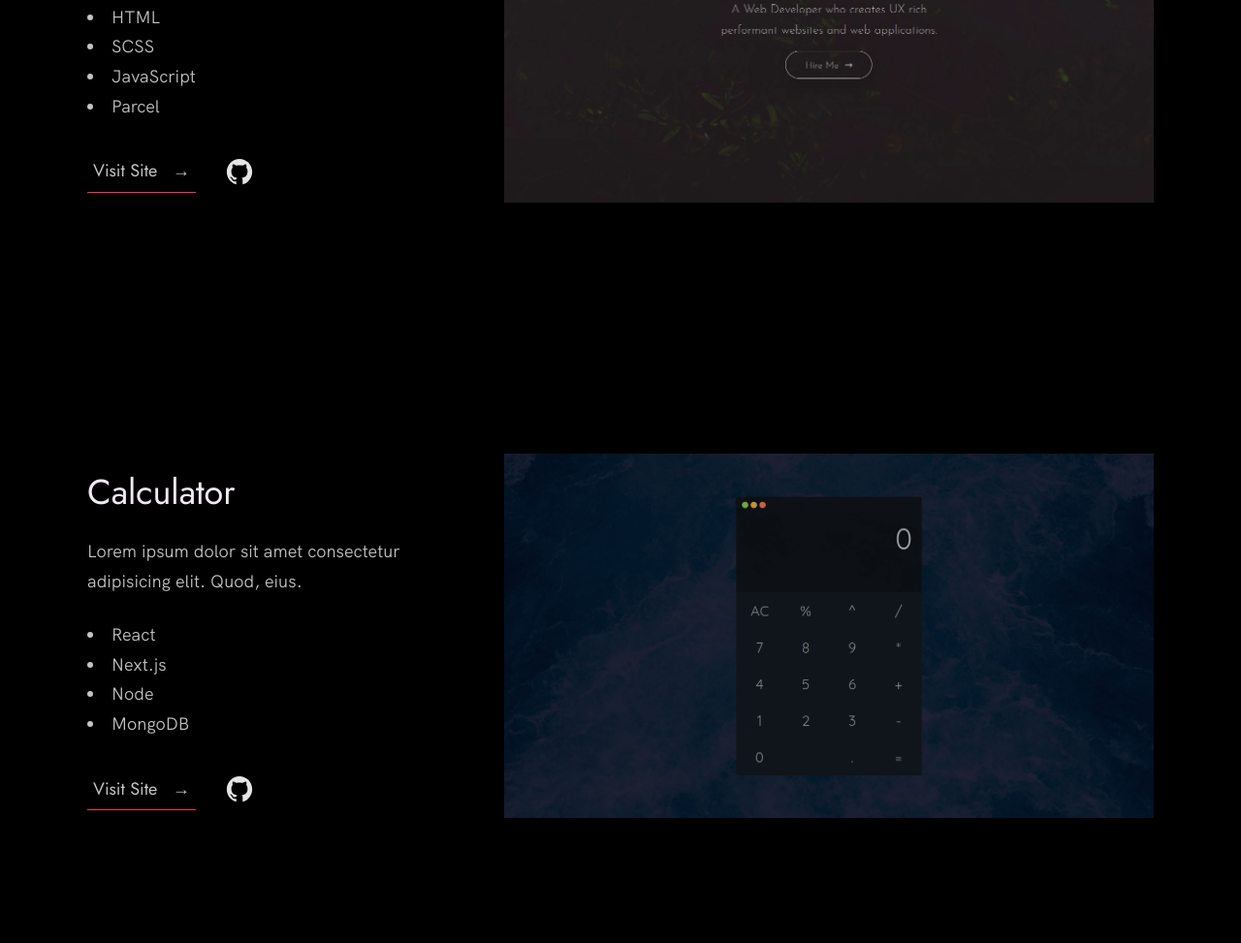
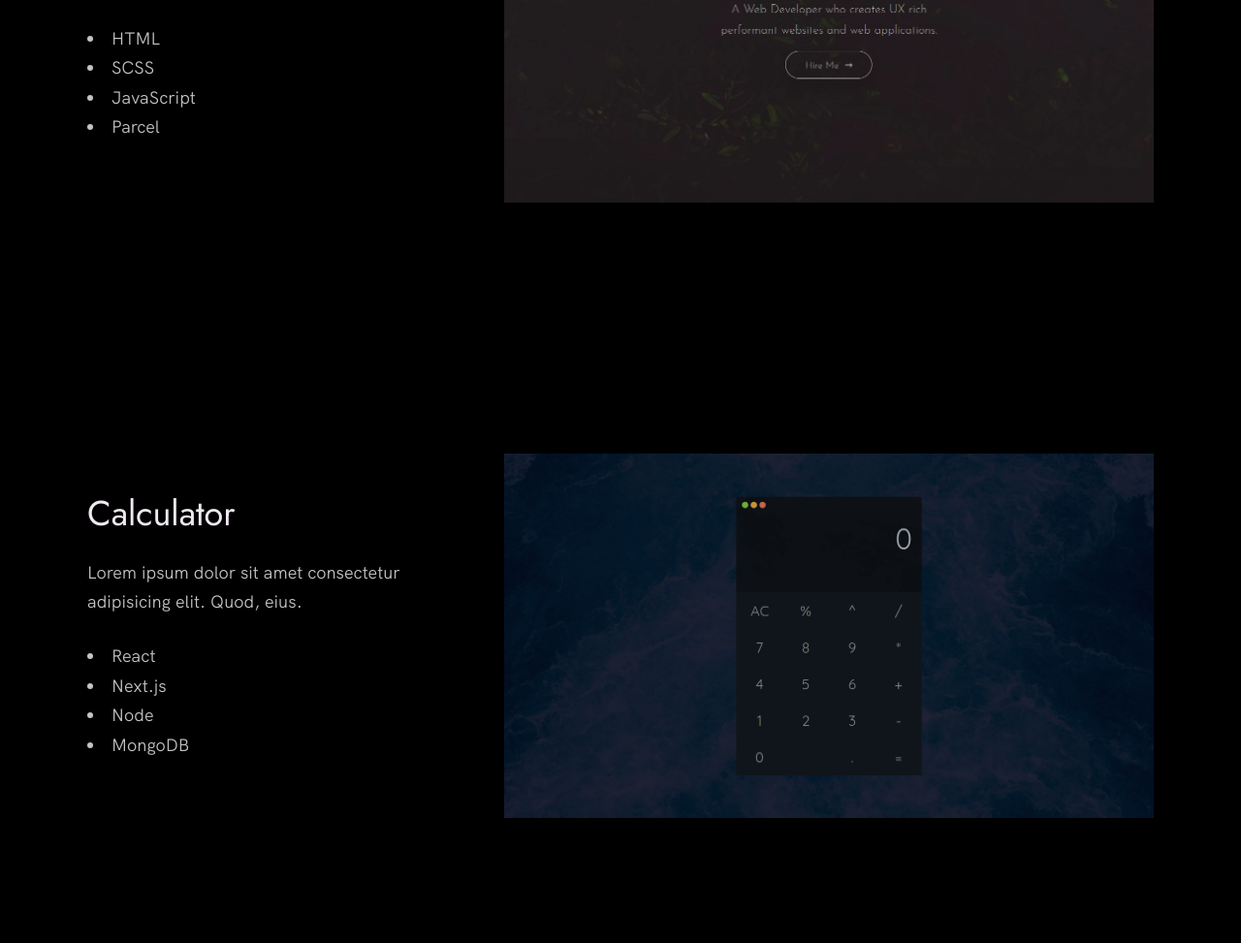
Before and after one commit to matthew-engineering/matthew-engineering.github.io, a plain HTML site: page index.html in a window 1280 px wide. Shown: the part 1239-2212 px from the top of the page at 97% size. Drawn offline with Linux system fonts and the light colour scheme.

Commit message:
removed github links

```diff
--- a/index.html
+++ b/index.html
@@ -90,14 +90,14 @@
                 <li>Parcel</li>
               </ul>
 
-              <div class="work__links">
+              <!-- <div class="work__links">
                 <a href="https://nisar.surge.sh" target="_blank" class="link__text">
                   Visit Site <span>&rarr;</span>
                 </a>
                 <a href="https://github.com/nisarhassan12/portfolio" title="View Source Code" target="_blank">
                   <img src="./images/github.svg" class="work__code" alt="GitHub">
                 </a>
-              </div>
+              </div> -->
             </div>
             <div class="work__image-box">
               <img src="./images/project-1.png" class="work__image" alt="Project 1" />
@@ -118,14 +118,14 @@
                 <li>MongoDB</li>
               </ul>
 
-              <div class="work__links">
+              <!-- <div class="work__links">
                 <a href="#" class="link__text">
                   Visit Site <span>&rarr;</span>
                 </a>
                 <a href="#">
                   <img src="./images/github.svg" class="work__code" title="View Source Code" alt="GitHub">
                 </a>
-              </div>
+              </div> -->
             </div>
             <div class="work__image-box">
               <img src="./images/project-2.png" class="work__image" alt="Project 1" />
@@ -146,14 +146,14 @@
                 <li>MongoDB</li>
               </ul>
 
-              <div class="work__links">
+               <!-- <div class="work__links">
                 <a href="#" class="link__text">
                   Visit Site <span>&rarr;</span>
                 </a>
                 <a href="#">
                   <img src="./images/github.svg" class="work__code" title="View Source Code" alt="GitHub">
                 </a>
-              </div>
+              </div> -->
             </div>
             <div class="work__image-box">
               <img src="./images/project-3.png" class="work__image" alt="Project 3" />
```
